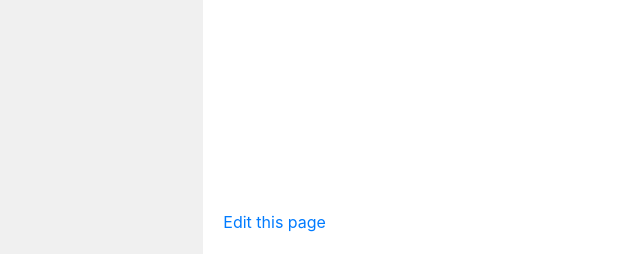
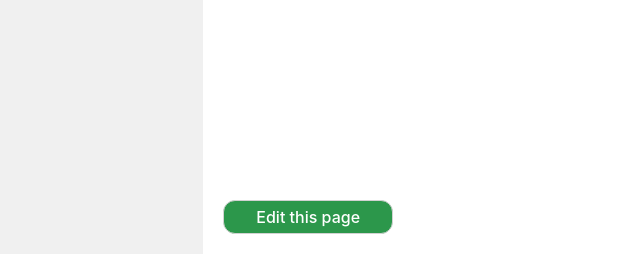
Before and after one commit to gbrandao-creator/CS50-Web, a Django app: page /wiki/Git in a window 1280 px wide. Shown: the part 546-800 px from the top of the page, without its empty margins (0-640 px from the left). Run offline with Django 3.2, Linux system fonts and the light colour scheme; some libraries are stand-ins or nearby versions.

Commit message:
fixed a button style

```diff
--- a/wiki/encyclopedia/static/encyclopedia/styles.css
+++ b/wiki/encyclopedia/static/encyclopedia/styles.css
@@ -53,6 +53,11 @@ textarea {
     background-color: rgb(34, 141, 65);
 }
 
+a.submit:hover{
+    text-decoration: none;
+    color:white;
+}
+
 .error_container{
     width: 100vw;
     margin-top: 2rem;
--- a/wiki/encyclopedia/templates/encyclopedia/wiki_entry.html
+++ b/wiki/encyclopedia/templates/encyclopedia/wiki_entry.html
@@ -7,7 +7,7 @@
 {% block body %}
     {% if content != None %}
         {{ content |safe }}
-        <a style="position: absolute; bottom: 20px; left: 20px;"
+        <a class="submit" style="position: absolute; bottom: 20px; left: 20px;"
         href="{% url 'edit_page' entry_title %}">
             Edit this page
         </a>
```
